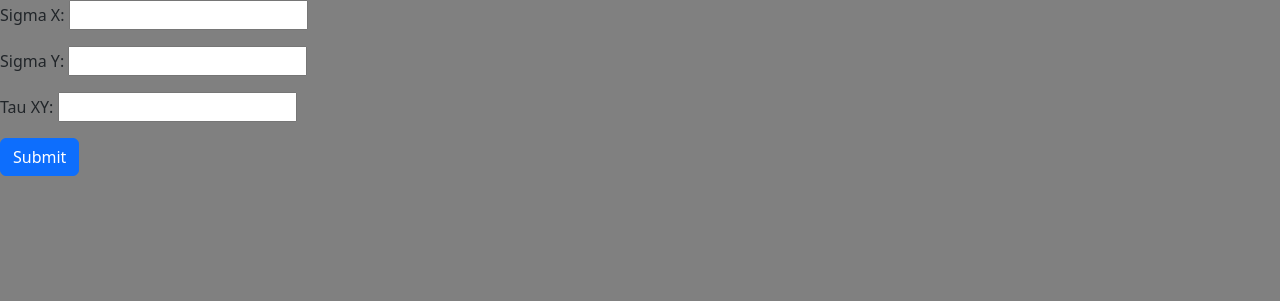
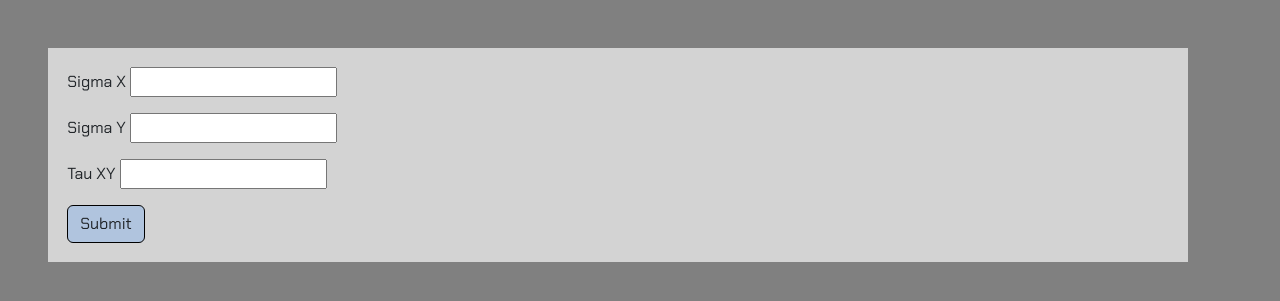
Before and after one commit to pjf342/MechanicalEngineeringDesign, a Django app: page /principal_stresses/ in a window 1280 px wide. Shown: the part 64-365 px from the top of the page. Run offline with Django 4.2, Linux system fonts and the light colour scheme; some libraries are stand-ins or nearby versions.

Commit message:
updated pages

```diff
--- a/pages/forms.py
+++ b/pages/forms.py
@@ -1,7 +1,7 @@
 from django import forms
 from django.contrib.auth.forms import UserCreationForm
 from django.contrib.auth.models import User
-
+from django.core.exceptions import ValidationError
 
 SURFACE_CHOICES = [
     ('IN', 'Inner Surface'),
@@ -45,6 +45,10 @@ class inputPSform(forms.Form):
     sigma_y = forms.FloatField(label='Sigma Y', widget=forms.NumberInput(attrs={'placeholder': ''}))
     tau_xy = forms.FloatField(label='Tau XY', widget=forms.NumberInput(attrs={'placeholder': ''}))
 
+    # def clean(self):
+    #     if self.cleaned_data('sigma_x') == self.cleaned_data('sigma_y'):
+    #         raise forms.ValidationError('Sigma X and Sigma Y can not be the same value.')
+
 
 class RegisterForm(UserCreationForm):
     class Meta:
--- a/pages/templates/ps.html
+++ b/pages/templates/ps.html
@@ -1,35 +1,46 @@
 {% extends 'base.html' %}
+{% load static %}
+{% block content %}
 
-  {% block content %}
+<form action="" id="ps-form" method="POST">
+{% csrf_token %}
+    <div class="container" id="ps-container" style="background-color:lightgray; margin:3rem;padding:1.2rem;">
+        <div class="row" id="row1">
+            <div class="col" id="col1-1" style="margin:0rem 0rem 1rem 0rem;">
+                <a style="font-family:'Chakra Petch';">{{ PS_input.sigma_x.label }}</a>
+                <a style="font-family:'Chakra Petch';">{{ PS_input.sigma_x }}</a>
+            </div>
+        </div>
+        <div class="row" id="row2">
+            <div class="col" id="col2-1" style="margin:0rem 0rem 1rem 0rem;">
+                <a style="font-family:'Chakra Petch';">{{ PS_input.sigma_y.label }}</a>
+                <a style="font-family:'Chakra Petch';">{{ PS_input.sigma_y }}</a>
+            </div>
+        </div>
+        <div class="row" id="row3">
+            <div class="col" id="col3-1" style="margin:0rem 0rem 1rem 0rem;">
+                <a style="font-family:'Chakra Petch';">{{ PS_input.tau_xy.label }}</a>
+                <a style="font-family:'Chakra Petch';">{{ PS_input.tau_xy }}</a>
+            </div>
+        </div>
+        <div class="row" id="row4">
+            <div class="col" id="col4-1">
+                <button type="submit" class="btn" style="font-family:'Chakra Petch'; background-color:LightSteelBlue;border-color:black;">Submit</button>
+            </div>
+        </div>
+    </div>
+</form>
 
-<form action="" id="scw-form" method="POST">
-    {% csrf_token %}
-    {{ PS_input.as_p }}
-
-    <button type="submit" class="btn btn-primary">Submit</button>
-</form>
-    {% if s_avg != None %}
-    {{ s_avg }} |
-    {% endif %}
-    {% if s1 != None %}
-    {{ s1 }} |
-    {% endif %}
-    {% if s2 != None %}
-    {{ s2 }} |
-    {% endif %}
-    {% if phi1 != None %}
-    {{ phi1 }} |
-    {% endif %}
-    {% if phi2 != None %}
-    {{ phi2 }} |
-    {% endif %}
-    {% if t_max != None %}
-    {{ t_max }} |
-    {% endif %}
-    {% if shear_phi1 != None %}
-    {{ shear_phi1 }} |
-    {% endif %}
-    {% if shear_phi2 != None %}
-    {{ shear_phi2 }} |
-    {% endif %}
-  {% endblock %}
+{% if s_avg != None %}
+<div class="container" id="output_container" style="background-color:lightgray; margin:3rem;padding:1.2rem;">
+    <p>Average normal stress (&sigma;<sub>avg</sub>): {{ s_avg }} MPa</p>
+    <p>Principal stress 1 (&sigma;<sub>1</sub>): {{ s1 }} MPa</p>
+    <p>Principal stress 2 (&sigma;<sub>2</sub>): {{ s2 }} MPa</p>
+    <p>Angle to reach principal stress 1 (&phi;<sub>1</sub>): {{ phi1 }}&deg;</p>
+    <p>Angle to reach principal stress 2 (&phi;<sub>2</sub>): {{ phi2 }}&deg;</p>
+    <p>Maximum shear stress (&tau;<sub>max</sub>): {{ t_max }} MPa</p>
+<!--    <p>Angle to teach maximum shear stress 1 {{ shear_phi1 }}</p>-->
+<!--    <p>Angle to teach maximum shear stress 2 {{ shear_phi2 }}</p>-->
+</div>
+{% endif %}
+{% endblock %}
--- a/pages/templates/scw.html
+++ b/pages/templates/scw.html
@@ -4,9 +4,9 @@
 
 <form action="" id="scw-form" method="POST">
     {% csrf_token %}
-    <div class="container" id="SCW_container" style="background-color:lightgray; margin:3rem;padding:1.2rem;">
+    <div class="container" id="SCW-container" style="background-color:lightgray; margin:3rem;padding:1.2rem;">
       <div class="row" id="row1">
-        <div class="col" id="col1-1" style="margin:0px 0px 1rem 0px;">
+        <div class="col" id="col1-1" style="margin:0rem 0rem 1rem 0rem;">
             <a style="font-family:'Chakra Petch';">{{ SCW_input.material_number.label }}</a>
             <a style="font-family:'Chakra Petch';">{{ SCW_input.material_number }}</a>
         </div>
```
